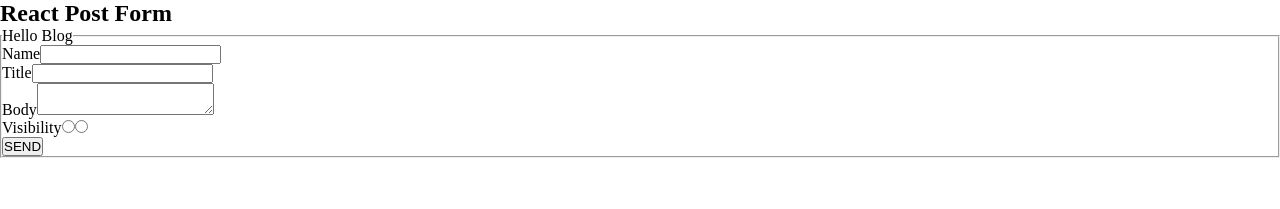
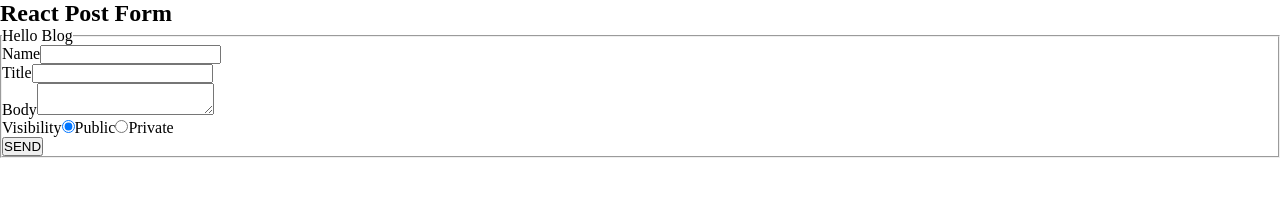
Before and after one commit to MhZ9191/react-post-form, a React (Vite) app: page / in a window 1280 px wide. Shown: the top 209 px of the page. Built offline with nearby package versions, Linux system fonts and the light colour scheme.

Commit message:
Added radio input

```diff
--- a/src/components/Main.jsx
+++ b/src/components/Main.jsx
@@ -5,7 +5,7 @@ const initFormData = {
   author: "",
   title: "",
   body: "",
-  public: false,
+  public: "public",
 };
 
 export default function Main() {
@@ -19,13 +19,17 @@ export default function Main() {
     });
   };
 
+  const formSubmit = (e) => {
+    e.preventDefault();
+  };
+
   return (
     <main>
       <section className="sec-main">
         <div className="div-main">
           <fieldset className="field-main">
             <legend>Hello Blog</legend>
-            <form>
+            <form onSubmit={formSubmit}>
               <div>
                 <label htmlFor="author-input">Name</label>
                 <input
@@ -57,8 +61,24 @@ export default function Main() {
               </div>
               <div>
                 <label htmlFor="radio-input">Visibility</label>
-                <input type="radio" name="radioinput" />
-                <input type="radio" name="radioinput" />
+                <input
+                  onChange={formChanges}
+                  type="radio"
+                  name="public"
+                  id="public-radio"
+                  value="public"
+                  checked={formData.public === "public"}
+                />
+                <label htmlFor="public-radio">Public</label>
+                <input
+                  type="radio"
+                  name="public"
+                  id="private-radio"
+                  value="private"
+                  onChange={formChanges}
+                  checked={formData.public === "private"}
+                />
+                <label htmlFor="private-radio">Private</label>
               </div>
               <button>SEND</button>
             </form>
```
